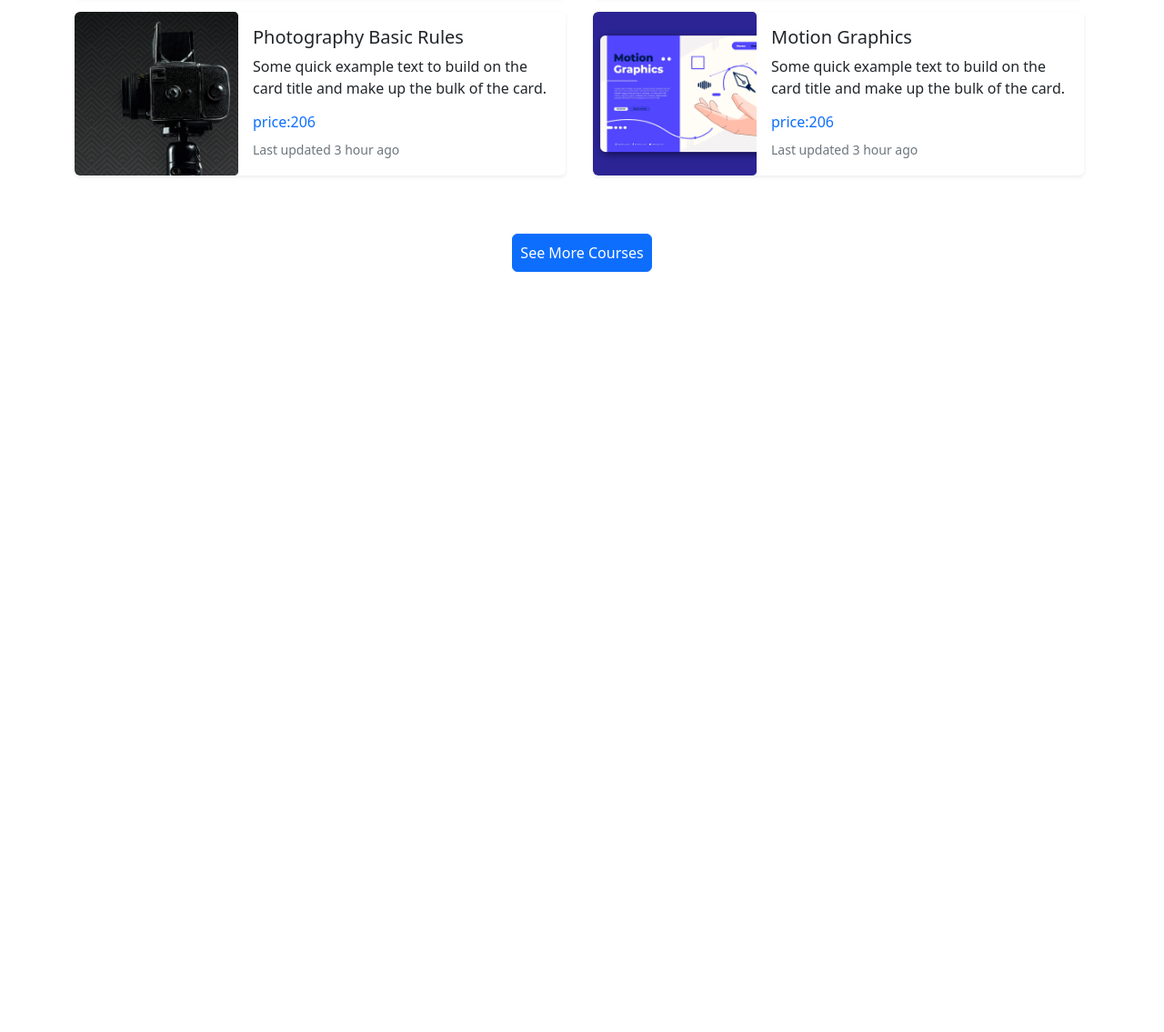
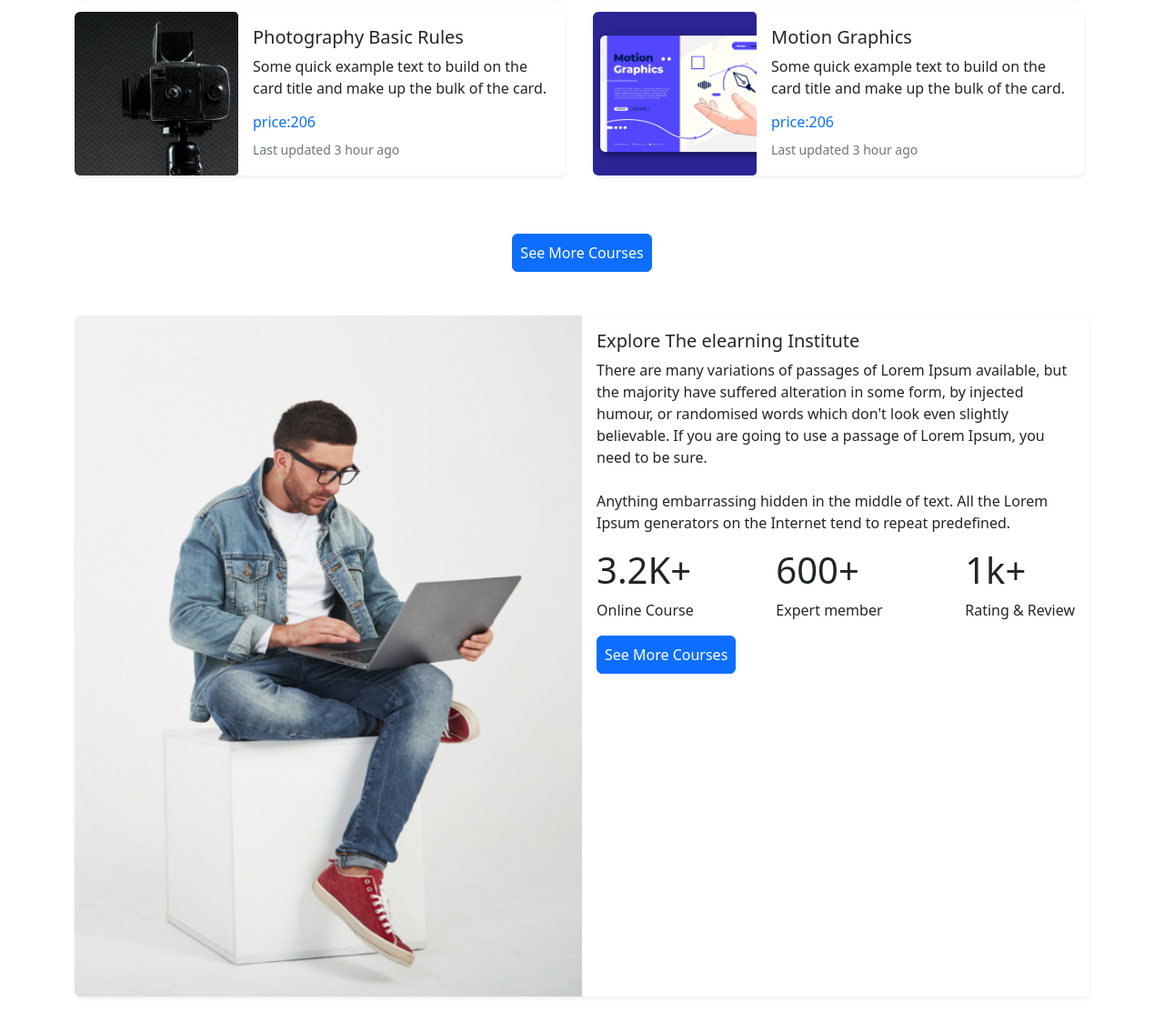
Before and after one commit to JakiulRashidKhan/Ed-tech-five, a plain HTML site: page index.html in a window 1280 px wide. Shown: the part 1262-2397 px from the top of the page at 91% size. Before the commit the page ends 1561 px from the top, so only its background shows below. Drawn offline with nearby package versions, Linux system fonts and the light colour scheme.

Commit message:
work sec added

```diff
--- a/index.html
+++ b/index.html
@@ -215,6 +215,42 @@
         <section class="d-flex justify-content-center align-items-center">
             <a href="" class="btn btn-primary text-white rounded-2 px-2 py-2">See More Courses</a>
         </section>
+        <!-- work  -->
+        <section class="my-5">
+            <div class="card mb-3 border border-0 shadow-sm" style="max-width: 1440px;">
+                <div class="row g-0">
+                    <div class="col-md-6">
+                        <img src="images/working.png" class="img-fluid rounded-start" alt="...">
+                    </div>
+                    <div class="col-md-6 bg-opacity-25">
+                        <div class="card-body">
+                            <h5 class="card-title">Explore The elearning Institute</h5>
+                            <p class="card-text">There are many variations of passages of Lorem Ipsum available, but the majority have suffered alteration in some form,
+                            by injected humour, or randomised words which don't look even slightly believable. If you are going to use a passage of
+                            Lorem Ipsum, you need to be sure. <br>
+                            <br>
+                            Anything embarrassing hidden in the middle of text. All the Lorem Ipsum generators on the Internet tend to repeat
+                            predefined.</p>
+                            <div class="d-flex justify-content-between">
+                                <div>
+                                    <h1>3.2K+</h1>
+                                    <p>Online Course</p>
+                                </div>
+                                <div>
+                                    <h1>600+</h1>
+                                    <p>Expert member</p>
+                                </div>
+                                <div>
+                                    <h1>1k+</h1>
+                                    <p>Rating & Review</p>
+                                </div>
+                            </div>
+                            <a href="" class="btn btn-primary text-white rounded-2 px-2 py-2">See More Courses</a>
+                        </div>
+                    </div>
+                </div>
+            </div>
+        </section>
     </main>
     <!-- js cdn  -->
     <script src="https://cdn.jsdelivr.net/npm/bootstrap@5.2.1/dist/js/bootstrap.bundle.min.js"
```
